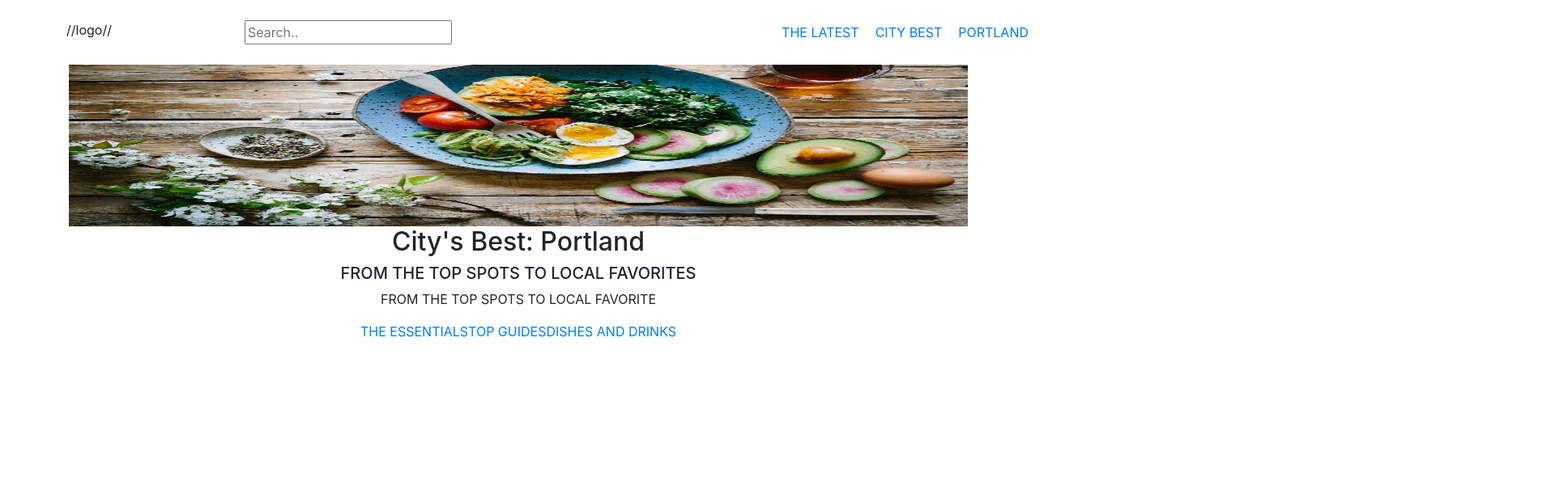
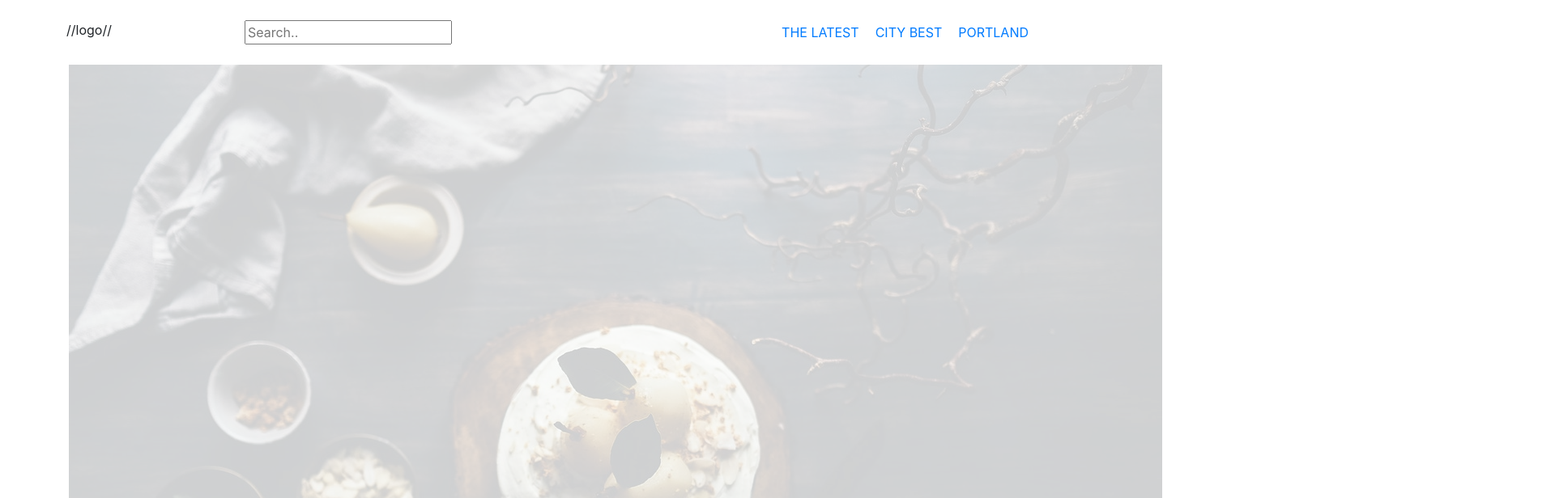
Before and after one commit to ko1h/angular-clone, an Angular app: page / in a window 1280 px wide. Shown: the top 616 px of the page at 81% size, 1920 px wide, since content can reach past the window. Built offline with nearby package versions, Linux system fonts and the light colour scheme.

Commit message:
fixing issue with mainheader not positioning correctly

```diff
--- a/src/app/main/main.component.css
+++ b/src/app/main/main.component.css
@@ -2,11 +2,19 @@
   width: 100%;
   text-align: center;
 }
-.food {
+.mainHeader{
   width: 100%;
+  display: flex;
+  align-items: center;
+  justify-content: center;
 }
-#foodImg {
+.foodImg {
+  opacity: .2;
   width: 100%;
-  height: 200px;
-  background-size: contain;
+  position: relative;
 }
+.portland{
+  width: 100%;
+  position: absolute;
+  color: white;
+}
--- a/src/app/main/main.component.html
+++ b/src/app/main/main.component.html
@@ -1,14 +1,14 @@
 <div class="container">
   <div class="mainArea">
     <div class="mainHeader">
-      <div class="food">
-        <img id="foodImg" src="../assets/img/food.jpeg" alt="door">
+      <div class="foodImg">
+        <img src="../assets/img/food.jpeg" alt="door">
       </div>
-      <div class="portland">
-        <!-- art logo -->
-        <h2>City's Best: Portland </h2>
-        <h5>FROM THE TOP SPOTS TO LOCAL FAVORITES</h5>
-        <p>FROM THE TOP SPOTS TO LOCAL FAVORITE</p>
+      <!-- art logo -->
+      <div class="porland">
+        <h2 class="portland">City's Best: Portland </h2>
+        <h5 class="portland">FROM THE TOP SPOTS TO LOCAL FAVORITES</h5>
+        <p class="portland">FROM THE TOP SPOTS TO LOCAL FAVORITE</p>
       </div>
     </div>
     <div class="divMain">
--- a/src/index.html
+++ b/src/index.html
@@ -2,7 +2,7 @@
 <html lang="en">
 <head>
   <meta charset="utf-8">
-  <title>Zagat</title>
+  <title></title>
   <base href="/">
 
   <meta name="viewport" content="width=device-width, initial-scale=1">
```
Also changed, not shown: src/assets/img/food.jpeg.
